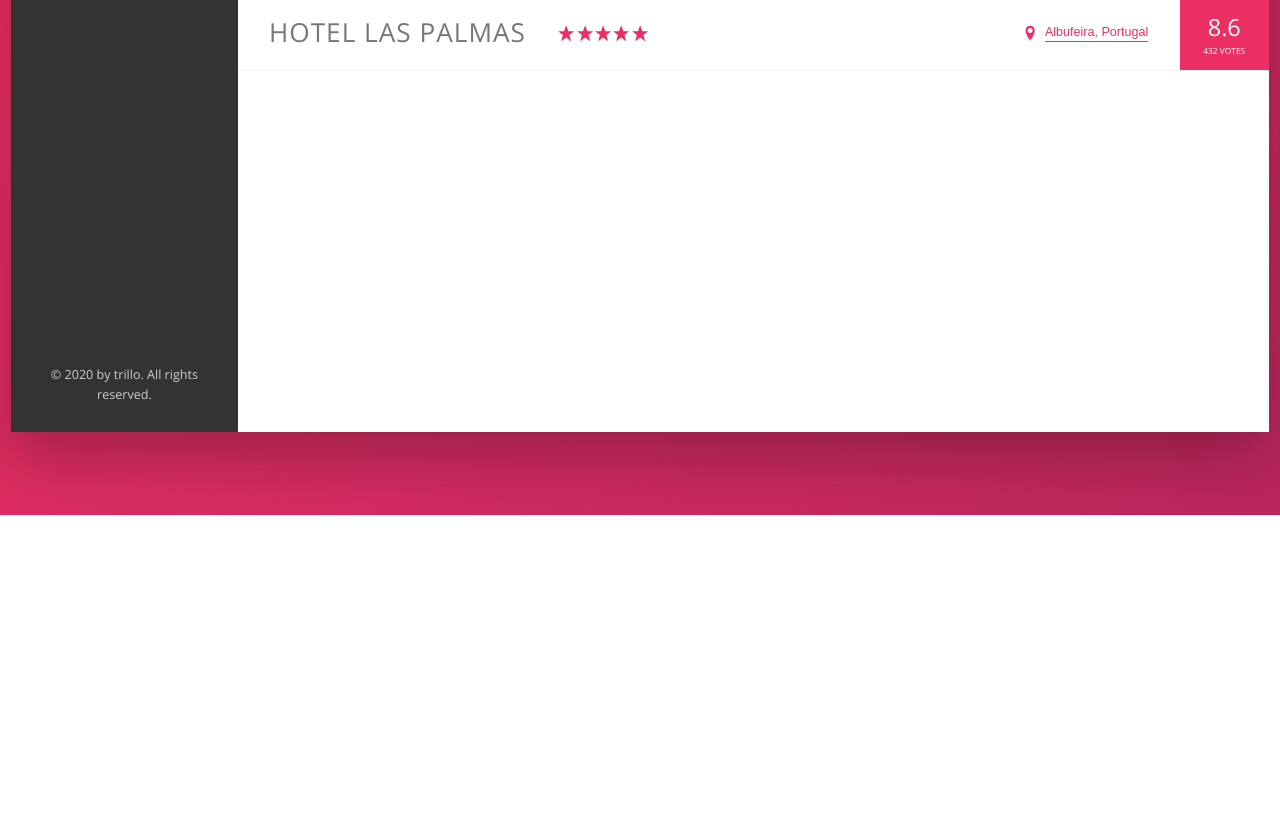
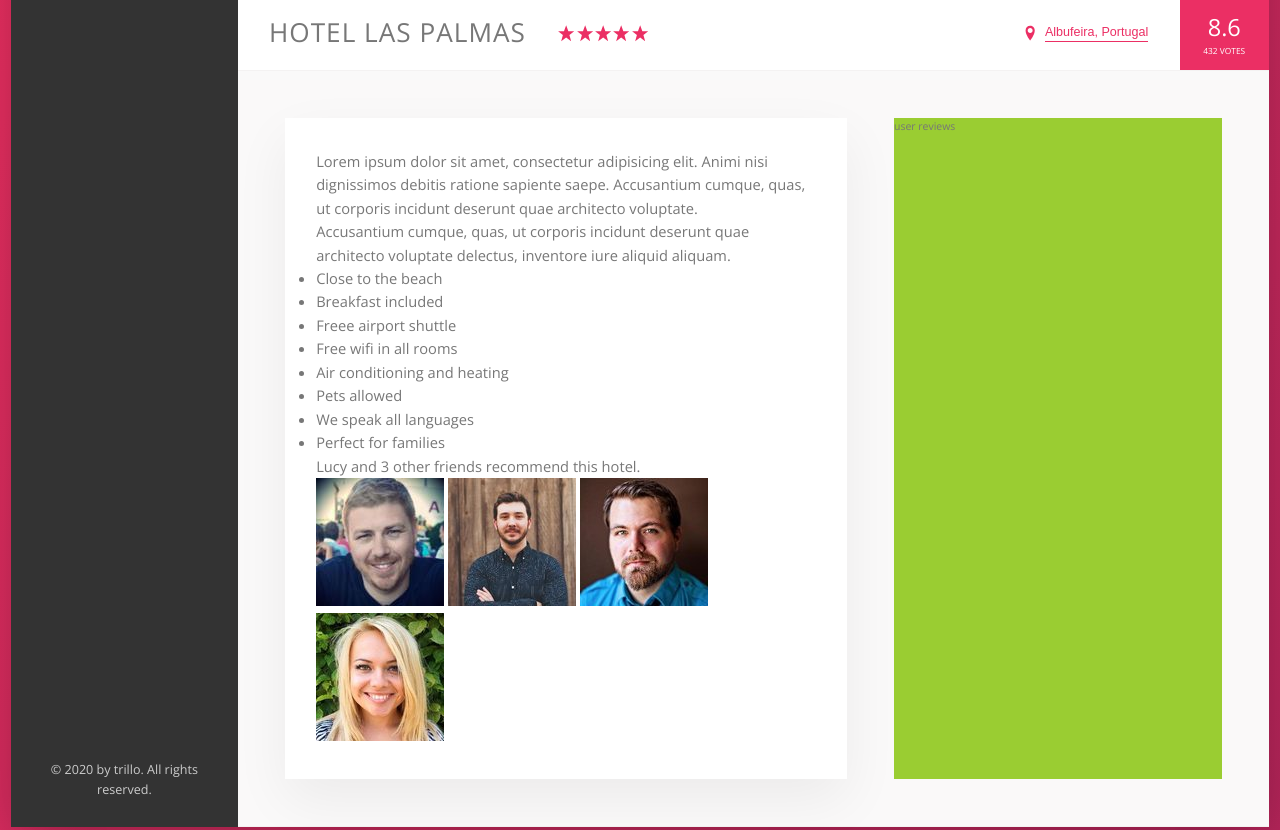
Before and after one commit to Do-mi-nic/trillo-project, a website: page index.html in a window 1280 px wide. Shown: the part 564-1394 px from the top of the page. Before the commit the page ends 1079 px from the top, so only its background shows below. Drawn offline with nearby package versions, Linux system fonts and the light colour scheme.

Commit message:
Add Description markup

```diff
--- a/index.html
+++ b/index.html
@@ -151,6 +151,61 @@
               <div class="overview__rating-count">432 votes</div>
             </div>
           </div>
+
+          <div class="detail">
+            <div class="description">
+              <p class="paragraph">
+                Lorem ipsum dolor sit amet, consectetur adipisicing elit. Animi
+                nisi dignissimos debitis ratione sapiente saepe. Accusantium
+                cumque, quas, ut corporis incidunt deserunt quae architecto
+                voluptate.
+              </p>
+              <p class="paragraph">
+                Accusantium cumque, quas, ut corporis incidunt deserunt quae
+                architecto voluptate delectus, inventore iure aliquid aliquam.
+              </p>
+              <ul class="list">
+                <li class="list__item">Close to the beach</li>
+                <li class="list__item">Breakfast included</li>
+                <li class="list__item">Freee airport shuttle</li>
+                <li class="list__item">Free wifi in all rooms</li>
+                <li class="list__item">Air conditioning and heating</li>
+                <li class="list__item">Pets allowed</li>
+                <li class="list__item">We speak all languages</li>
+                <li class="list__item">Perfect for families</li>
+              </ul>
+              <div class="recommend">
+                <p class="recommend__count">
+                  Lucy and 3 other friends recommend this hotel.
+                </p>
+                <div class="recommend__friends">
+                  <img
+                    src="./img/user-3.jpg"
+                    alt="Friend 1"
+                    class="recommend__photo"
+                  />
+                  <img
+                    src="./img/user-4.jpg"
+                    alt="Friend 2"
+                    class="recommend__photo"
+                  />
+                  <img
+                    src="./img/user-5.jpg"
+                    alt="Friend 3"
+                    class="recommend__photo"
+                  />
+                  <img
+                    src="./img/user-6.jpg"
+                    alt="Friend 4"
+                    class="recommend__photo"
+                  />
+                </div>
+              </div>
+            </div>
+            <div class="user-reviews">
+              user reviews
+            </div>
+          </div>
         </main>
       </div>
     </div>
--- a/sass/_base.scss
+++ b/sass/_base.scss
@@ -13,6 +13,9 @@
   --color-grey-dark-3: #999;
 
   --shadow-dark: 0 2rem 6rem rgba(0, 0, 0, 0.3);
+  --shadow-light: 0 2rem 5rem rgba(0, 0, 0, 0.06);
+
+  --line: 1px solid var(--color-grey-light-2);
 }
 
 * {
--- a/sass/_components.scss
+++ b/sass/_components.scss
@@ -200,7 +200,7 @@
 .overview {
   display: flex;
   align-items: center;
-  border-bottom: 1px solid var(--color-grey-light-2);
+  border-bottom: var(--line);
 
   &__heading {
     font-size: 2.5rem;
--- a/sass/_layout.scss
+++ b/sass/_layout.scss
@@ -11,7 +11,7 @@
   font-size: 1.4rem;
   height: 7rem;
   background-color: #fff;
-  border-bottom: 1px solid var(--color-grey-light-2);
+  border-bottom: var(--line);
 
   display: flex;
   justify-content: space-between;
@@ -34,5 +34,25 @@
 .hotel-view {
   background-color: #fff;
   flex: 1; //allow to grow as much as can
-  height: 80rem; //placeholder
 }
+
+.detail {
+  display: flex;
+  padding: 4.5rem;
+  background-color: var(--color-grey-light-1);
+  border-bottom: var(--line);
+}
+
+.description {
+  font-size: 1.4rem;
+  background-color: #fff;
+  box-shadow: var(--shadow-light);
+  padding: 3rem;
+  flex: 0 0 60%;
+  margin-right: 4.5rem;
+}
+
+.user-reviews {
+  background-color: yellowgreen;
+  flex: 1;
+}
```
Also changed, not shown: css/style.css.
